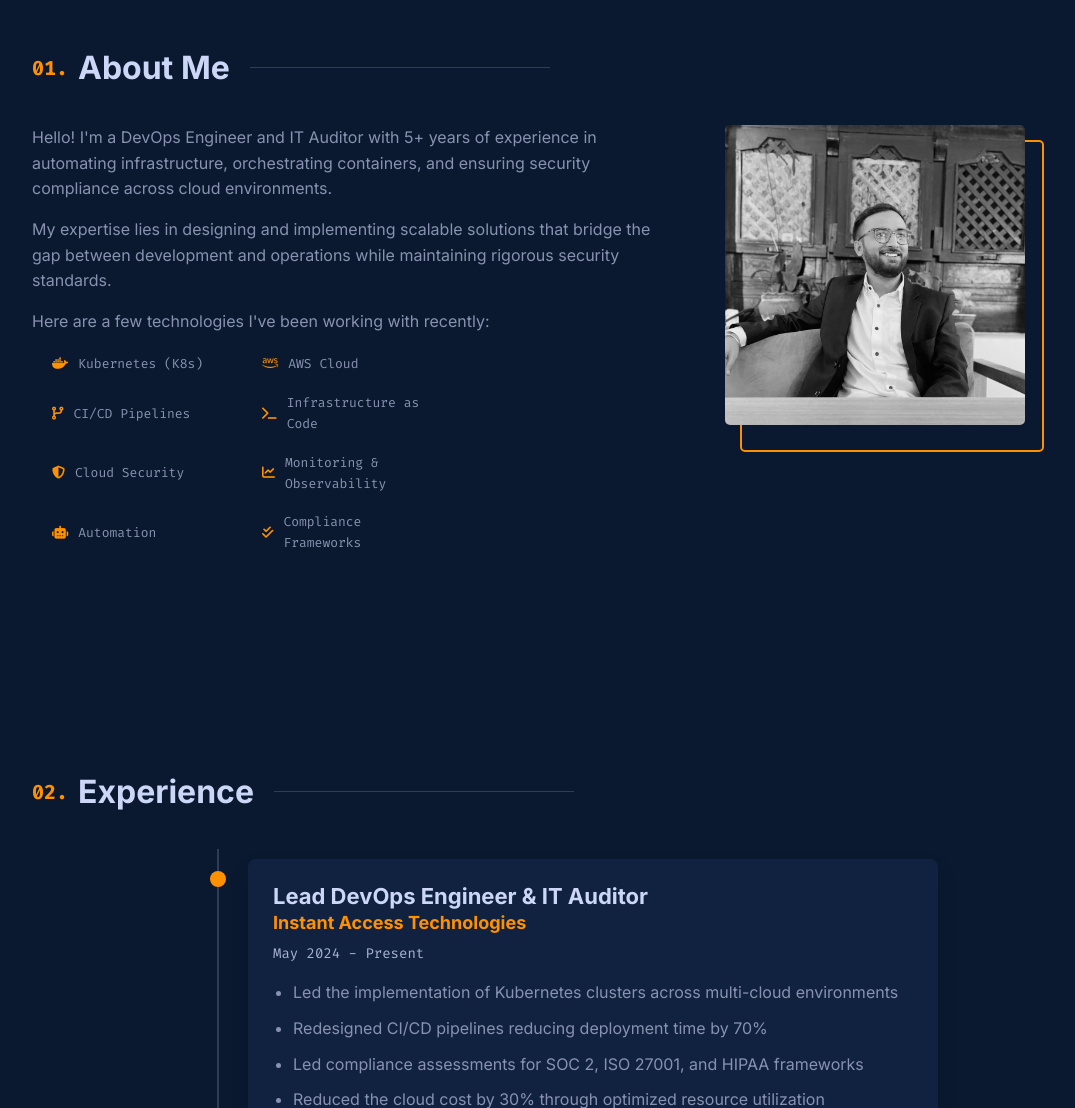
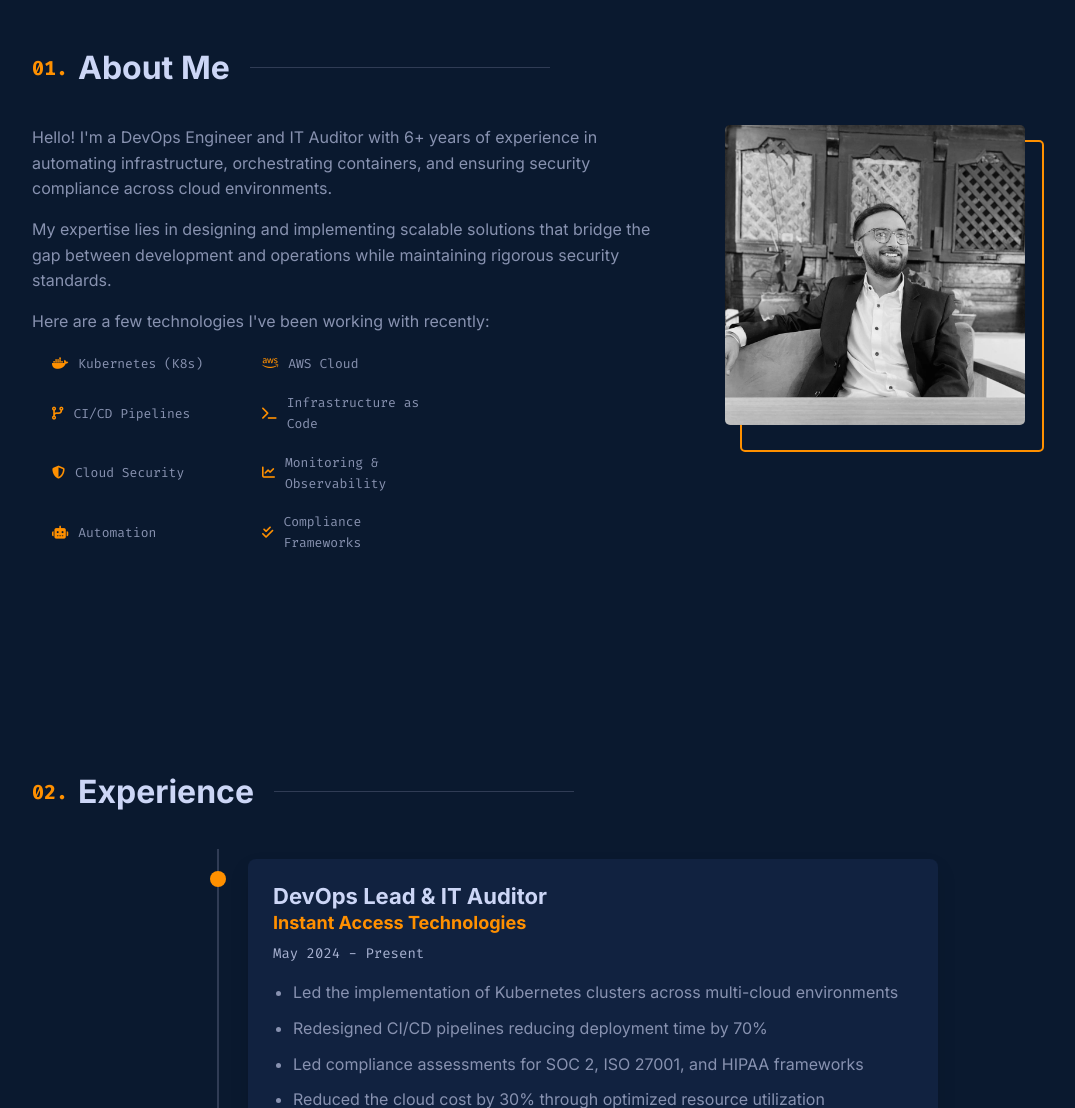
Before and after one commit to beejay777/beejay777, a plain HTML site: page index.html in a window 1280 px wide. Shown: the part 860-1968 px from the top of the page, without its empty margins (47-1122 px from the left). Drawn offline with Linux system fonts and the light colour scheme.

Commit message:
update link and details

```diff
--- a/index.html
+++ b/index.html
@@ -55,7 +55,7 @@
                 <h2 class="section-title"><span class="section-number">01.</span> About Me</h2>
                 <div class="about-content">
                     <div class="about-text">
-                        <p>Hello! I'm a DevOps Engineer and IT Auditor with 5+ years of experience in automating infrastructure, orchestrating containers, and ensuring security compliance across cloud environments.</p>
+                        <p>Hello! I'm a DevOps Engineer and IT Auditor with 6+ years of experience in automating infrastructure, orchestrating containers, and ensuring security compliance across cloud environments.</p>
                         <p>My expertise lies in designing and implementing scalable solutions that bridge the gap between development and operations while maintaining rigorous security standards.</p>
                         <p>Here are a few technologies I've been working with recently:</p>
                         <ul class="skills-list">
@@ -84,7 +84,7 @@
                 <div class="timeline">
                     <div class="timeline-item">
                         <div class="timeline-content">
-                            <h3 class="job-title">Lead DevOps Engineer & IT Auditor</h3>
+                            <h3 class="job-title">DevOps Lead & IT Auditor</h3>
                             <h4 class="company">Instant Access Technologies</h4>
                             <p class="job-period">May 2024 - Present</p>
                             <ul class="job-description">
@@ -262,7 +262,7 @@
             <div class="footer-content">
                 <p>Designed & Built by BeejayPathak &copy; <span id="current-year">2025</span></p>
                 <div class="footer-links">
-                    <a href="https://linkedin.com/beejaypathak" target="_blank">
+                    <a href="https://linkedin.com/in/beejaypathak" target="_blank">
                         <i class="fab fa-linkedin-in"></i>
                     </a>
                 </div>
```
